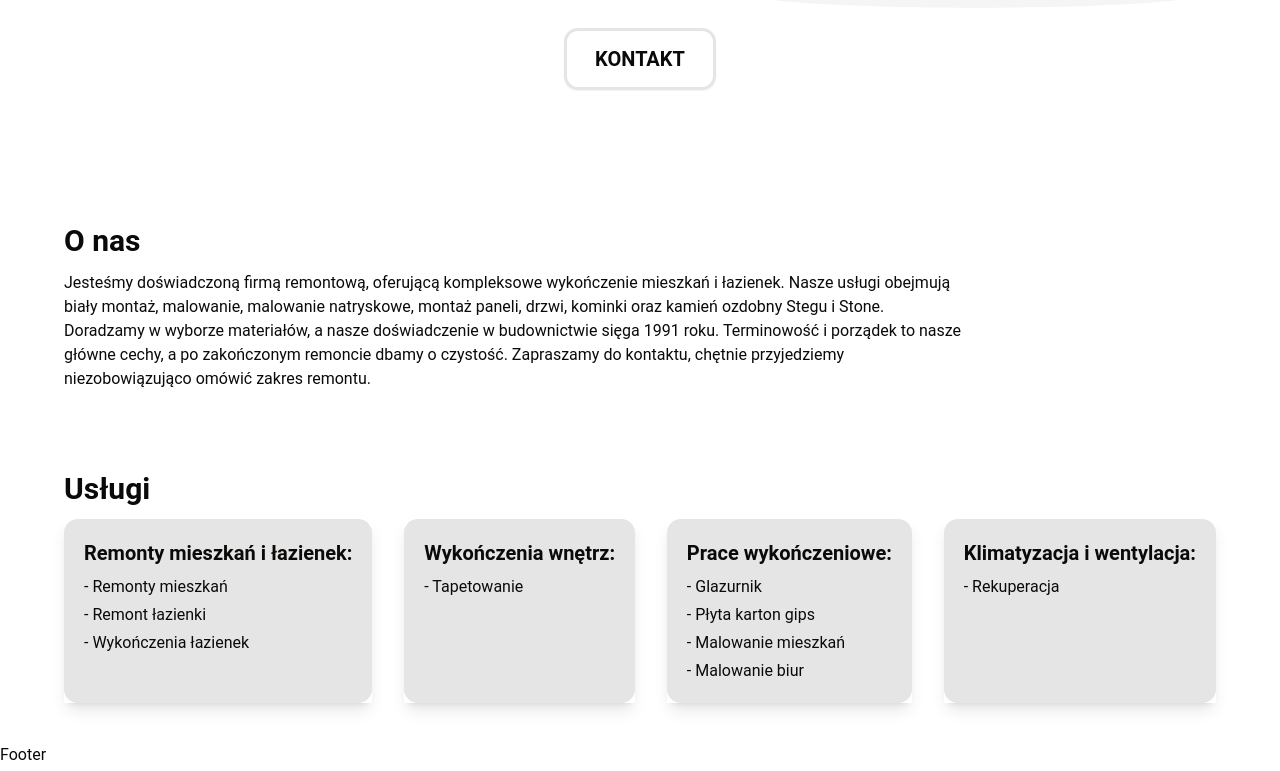
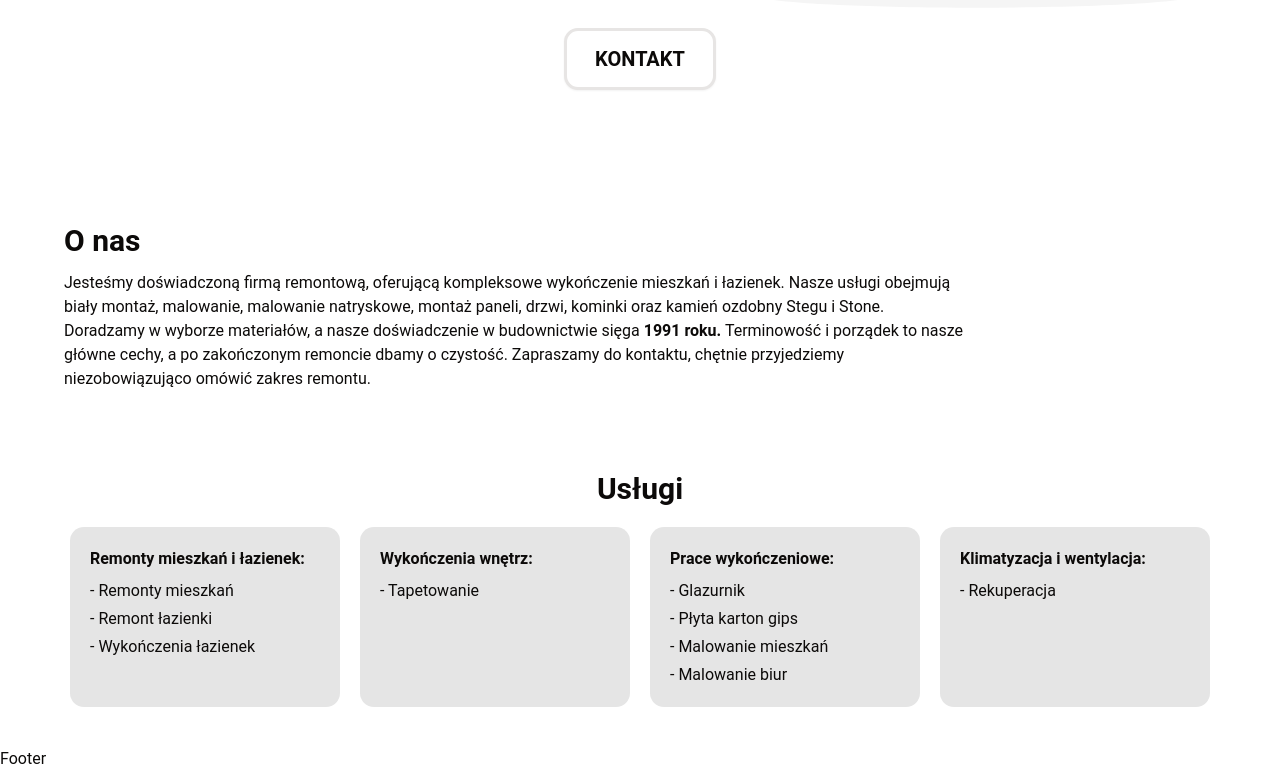
Before and after one commit to PeterPoterek/tww-ts, a React (Vite) app in the folder client/: page / in a window 1280 px wide. Shown: the part 617-1388 px from the top of the page. Built offline with nearby package versions, Linux system fonts and the light colour scheme.

Commit message:
services section

```diff
--- a/client/src/pages/main/AboutSection/AboutSection.tsx
+++ b/client/src/pages/main/AboutSection/AboutSection.tsx
@@ -7,8 +7,8 @@ const AboutSection = () => {
           <p className="max-w-[904px] text-sm md:text-base">
             Jesteśmy doświadczoną firmą remontową, oferującą kompleksowe wykończenie mieszkań i łazienek. Nasze usługi obejmują biały montaż,
             malowanie, malowanie natryskowe, montaż paneli, drzwi, kominki oraz kamień ozdobny Stegu i Stone. Doradzamy w wyborze materiałów, a nasze
-            doświadczenie w budownictwie sięga 1991 roku. Terminowość i porządek to nasze główne cechy, a po zakończonym remoncie dbamy o czystość.
-            Zapraszamy do kontaktu, chętnie przyjedziemy niezobowiązująco omówić zakres remontu.
+            doświadczenie w budownictwie sięga <b className="font-bold">1991 roku.</b> Terminowość i porządek to nasze główne cechy, a po zakończonym
+            remoncie dbamy o czystość. Zapraszamy do kontaktu, chętnie przyjedziemy niezobowiązująco omówić zakres remontu.
           </p>
         </div>
       </div>
--- a/client/src/pages/main/ServicesSection/ServicesList.tsx
+++ b/client/src/pages/main/ServicesSection/ServicesList.tsx
@@ -5,15 +5,13 @@ interface ServicesListProps {
 
 const ServicesList = ({ label, services }: ServicesListProps) => {
   return (
-    <div className="flex shadow-lg">
-      <div className="flex flex-col bg-neutral-200 p-5 rounded-md gap-2">
-        <h3 className="text-xl font-bold">{label}:</h3>
-        <ul className="flex flex-col gap-1">
-          {services.map((service) => {
-            return <li className="text-base">- {service}</li>;
-          })}
-        </ul>
-      </div>
+    <div className="w-[220px] sm:w-[270px] h-[180px] flex flex-col bg-neutral-200 p-5 rounded-md gap-2">
+      <h3 className="font-bold">{label}:</h3>
+      <ul className="flex flex-col gap-1">
+        {services.map((service) => {
+          return <li className="">- {service}</li>;
+        })}
+      </ul>
     </div>
   );
 };
--- a/client/src/pages/main/ServicesSection/ServicesSection.tsx
+++ b/client/src/pages/main/ServicesSection/ServicesSection.tsx
@@ -23,10 +23,10 @@ const ServicesSection = () => {
   return (
     <section id="services" className="p-5 pt-10 pb-10">
       <div className="max-w-6xl mx-auto">
-        <div className="flex flex-col justify-center gap-3">
-          <h2 className="text-2xl md:text-2xl xl:text-3xl font-bold">Usługi</h2>
+        <div className="flex flex-col justify-center gap-5">
+          <h2 className="text-center text-2xl md:text-2xl xl:text-3xl font-bold">Usługi</h2>
 
-          <div className="flex gap-3 justify-between">
+          <div className="flex gap-5 justify-center flex-wrap lg:flex-nowrap">
             {servicesData.map((service) => (
               <ServicesList key={service.label} label={service.label} services={service.services} />
             ))}
```
